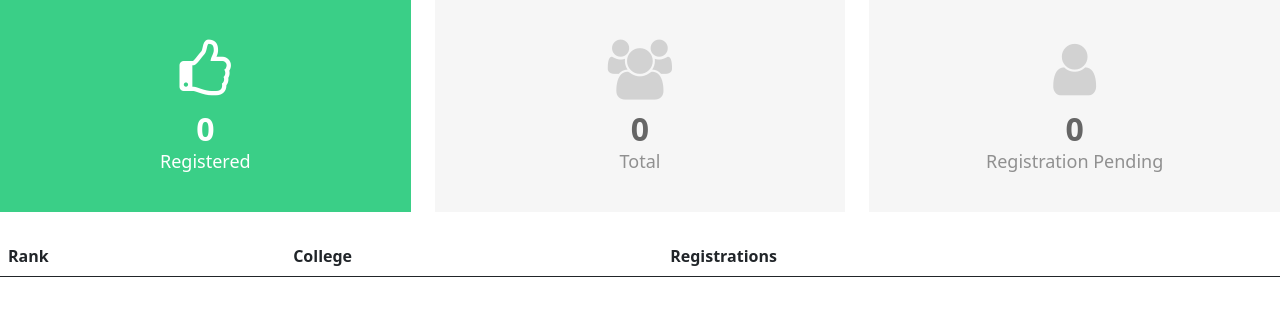
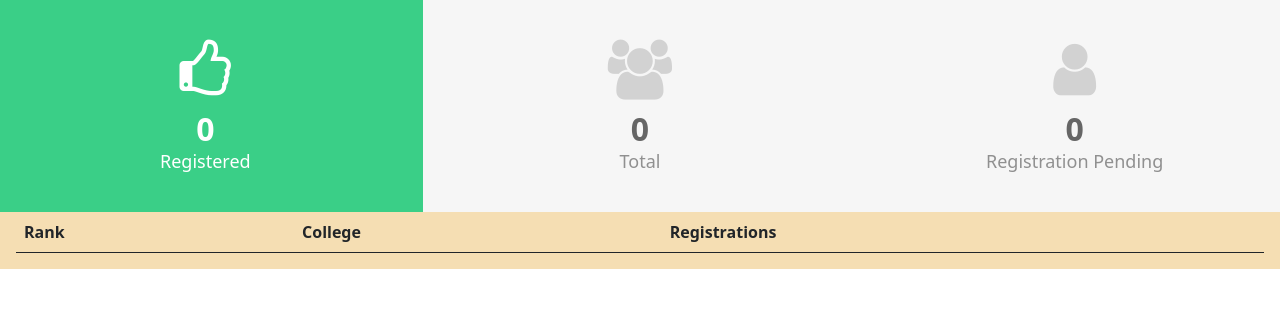
Before and after one commit to tinkerhub/code-a-pookkalam, a plain HTML site: page index.html in a window 1280 px wide. Drawn offline with nearby package versions, Linux system fonts and the light colour scheme; no server answers.

Commit message:
improved styling

```diff
--- a/index.css
+++ b/index.css
@@ -1,3 +1,17 @@
+.table-container{
+    padding: 0 1rem;
+    background-color:wheat
+}
+
+.fill {
+    margin: 0;
+    padding: 0;
+}
+
+.no-x-scroll{
+    overflow-x: hidden;
+}
+
 .container {
     margin-top: 100px
 }
--- a/index.html
+++ b/index.html
@@ -1,5 +1,5 @@
 <!DOCTYPE html>
-<html lang="en">
+<html lang="en" class="no-x-scroll">
 <head>
     <meta charset="UTF-8">
     <meta http-equiv="X-UA-Compatible" content="IE=edge">
@@ -13,26 +13,26 @@
     <script src="index.js" defer></script>
 
 </head>
-<body>
-        <div class="row">
-            <div class="four col-md-4 col-sm-12">
+<body class="no-x-scroll">
+        <div class="row no-x-scroll">
+            <div class="four col-md-4 col-sm-12 fill">
                 <div class="counter-box colored"> <i class="fa fa-thumbs-o-up"></i> <span id="registered" class="counter">0</span>
                     <p>Registered</p>
                 </div>
             </div>
-            <div class="four col-md-4 col-sm-12">
+            <div class="four col-md-4 col-sm-12 fill">
                 <div class="counter-box"> <i class="fa fa-group"></i> <span id="total"  class="counter">0</span>
                     <p>Total</p>
                 </div>
             </div>
-            <div class="four col-md-4 col-sm-12">
+            <div class="four col-md-4 col-sm-12 fill">
                 <div class="counter-box"> <i class="fa fa-user"></i> <span id="pending" class="counter">0</span>
                     <p>Registration Pending</p>
                 </div>
             </div>
         </div>
-        <br>
-    <table class="table">
+    <div class="table-container no-x-scroll" >
+        <table class="table table-hover">
             <thead>
                 <tr>
                     <th scope="col">Rank</th>
@@ -43,6 +43,7 @@
             <tbody id="tableBody">
             </tbody>
         </table>
+    </div>
     <script src="https://cdn.jsdelivr.net/npm/bootstrap@5.1.0/dist/js/bootstrap.bundle.min.js" integrity="sha384-U1DAWAznBHeqEIlVSCgzq+c9gqGAJn5c/t99JyeKa9xxaYpSvHU5awsuZVVFIhvj" crossorigin="anonymous"></script>
 </body>
 </html>
```
Lines whose indentation alone changed are shown as unchanged.
